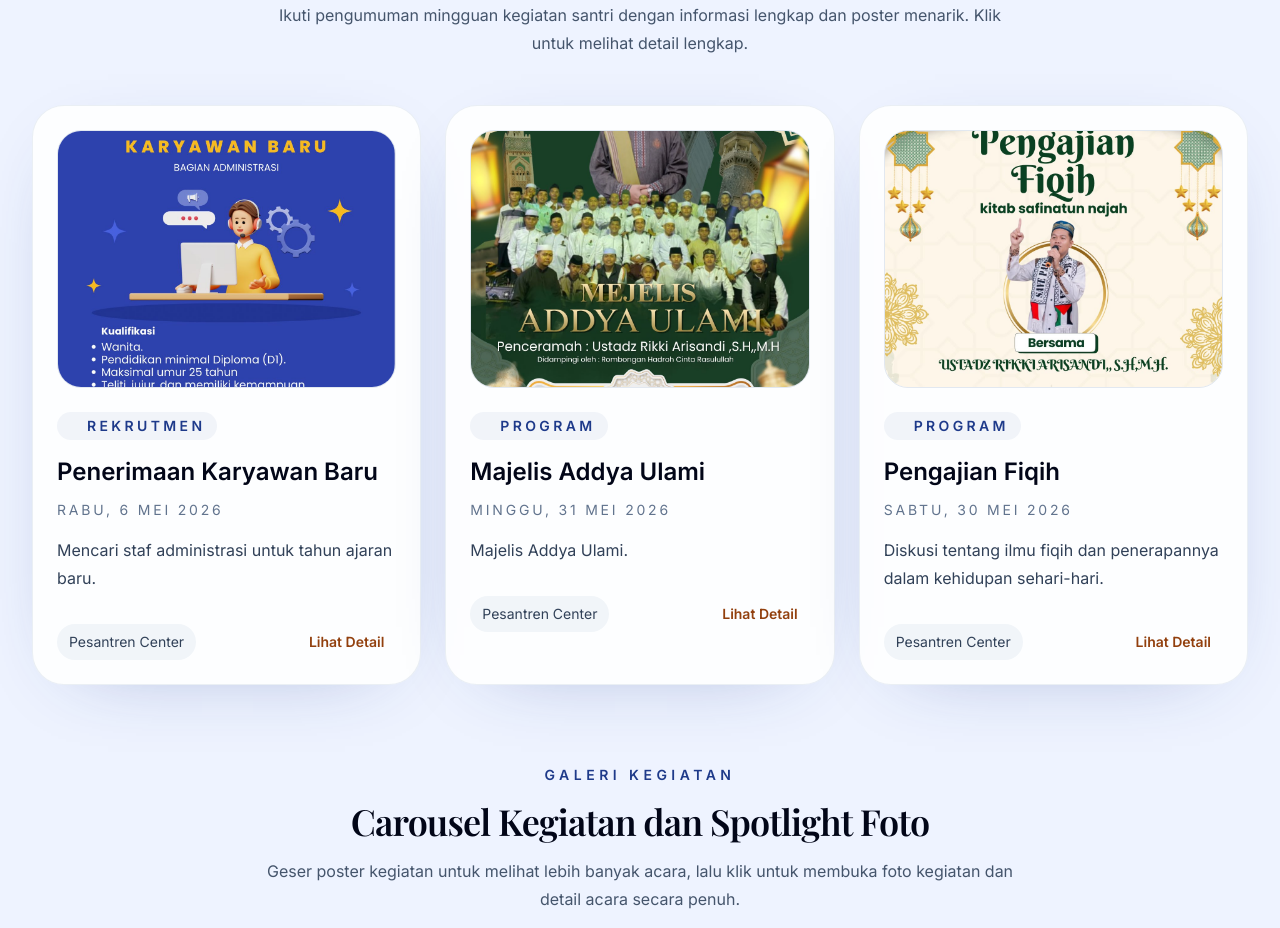
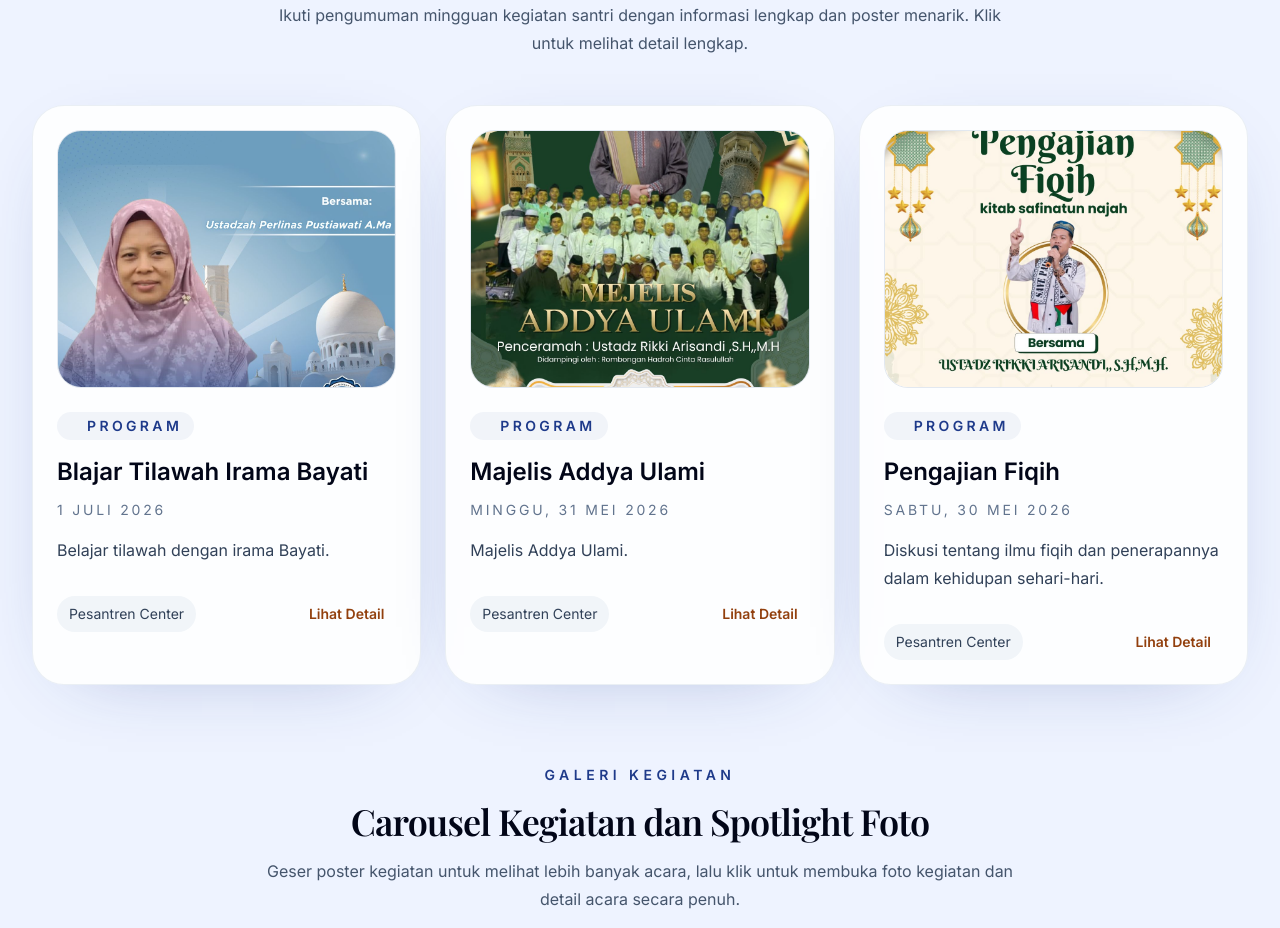
Before and after one commit to ufff9/yayasan-darul-mahani, a Next.js app: page / in a window 1280 px wide. Shown: the part 980-1908 px from the top of the page. Built offline with nearby package versions, Linux system fonts and the light colour scheme; a web font is replaced by a local one.

Commit message:
ganti gambar

```diff
--- a/app/page.tsx
+++ b/app/page.tsx
@@ -16,11 +16,11 @@ const navLinks = [
 
 const announcements = [
   {
-    title: "Penerimaan Karyawan Baru",
-    date: "Rabu, 6 Mei 2026",
-    subtitle: "Mencari staf administrasi untuk tahun ajaran baru.",
-    label: "Rekrutmen",
-    image: "/rekrut.jpeg",
+    title: "Blajar Tilawah Irama Bayati",
+    date: "1 Juli 2026",
+    subtitle: "Belajar tilawah dengan irama Bayati.",
+    label: "Program",
+    image: "/tilawah.jpeg",
   },
   {
     title: "Majelis Addya Ulami",
```
Also changed, not shown: public/tilawah.jpeg (added).
